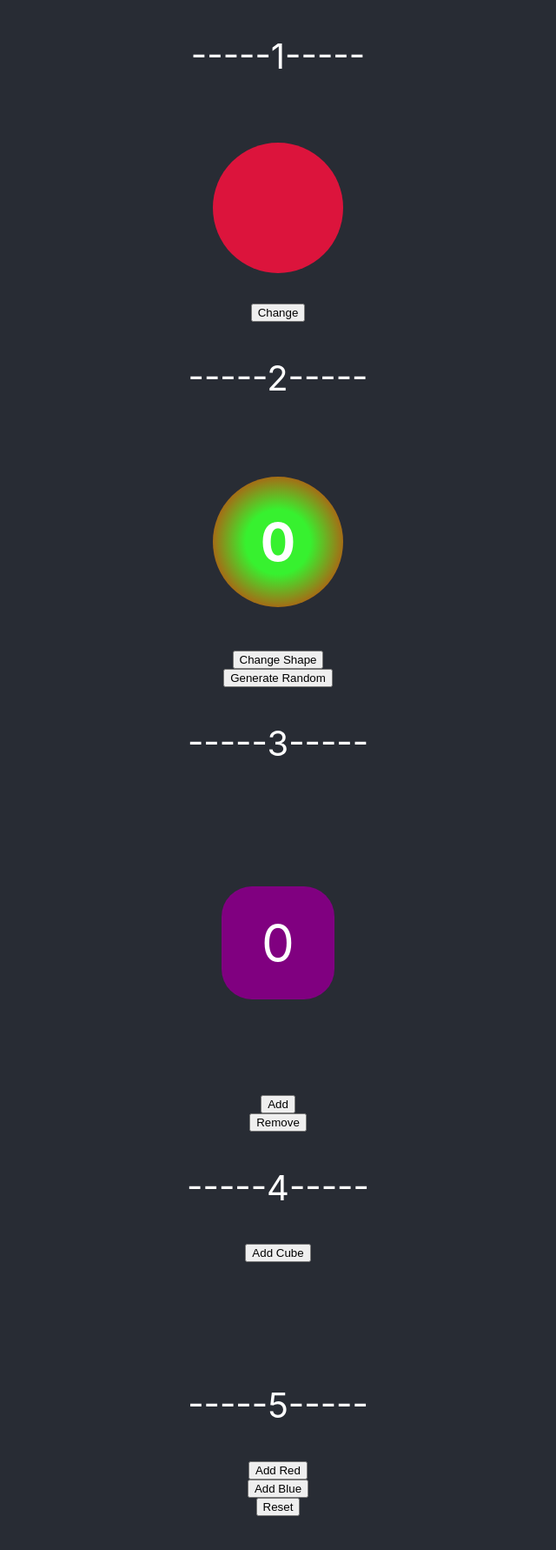
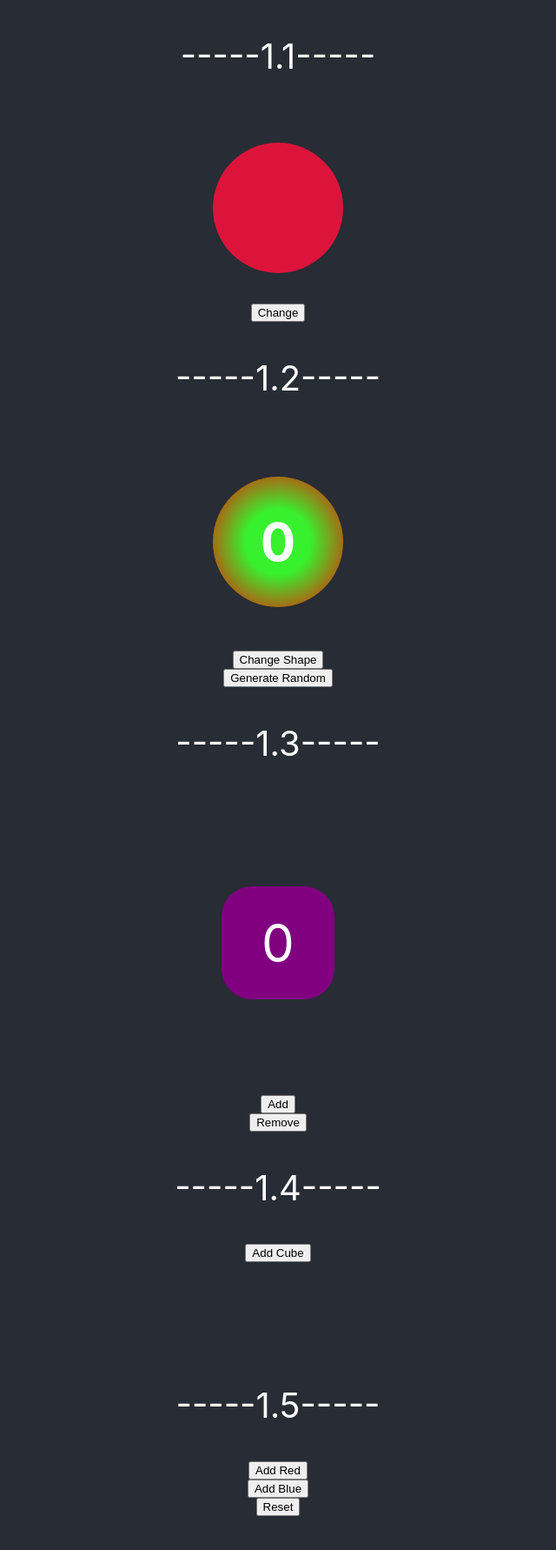
Before and after one commit to zasweted/home-work, a React (Create React App) app: page / in a window 1280 px wide. Shown: the top 1782 px of the page at 87% size, without its empty margins (320-960 px from the left). Built offline with nearby package versions, Linux system fonts and the light colour scheme.

Commit message:
homework

```diff
--- a/src/Components/add-cube.jsx
+++ b/src/Components/add-cube.jsx
@@ -12,7 +12,7 @@ function AddCube(){
         <>
                 <p style={{
             fontSize: '40px',
-        }}>-----4-----</p>
+        }}>-----1.4-----</p>
                 <button onClick={addCubes}>Add Cube</button>
                 <div className="cube-container">
 
--- a/src/Components/add-two-cubes.jsx
+++ b/src/Components/add-two-cubes.jsx
@@ -22,7 +22,7 @@ function AddTwoCubes(){
         <>
             <p style={{
             fontSize: '40px',
-        }}>-----5-----</p>
+        }}>-----1.5-----</p>
         <button onClick={addRedCube}>Add Red</button>
         <button onClick={addBlueCube}>Add Blue</button>
         <button onClick={reset}>Reset</button>
--- a/src/Components/dvigubas-migtukas.jsx
+++ b/src/Components/dvigubas-migtukas.jsx
@@ -23,7 +23,7 @@ function DvigubasMigtukas(){
         <>
         <p style={{
             fontSize: '40px',
-        }}>-----2-----</p>
+        }}>-----1.2-----</p>
         <h2 style={{
             display: 'flex',
             flexDirection: 'column',
--- a/src/Components/migtukas.jsx
+++ b/src/Components/migtukas.jsx
@@ -17,7 +17,7 @@ function Migtukas(){
         <>
         <p style={{
             fontSize: '40px',
-        }}>-----1-----</p>
+        }}>-----1.1-----</p>
         <h1 style={{
             width: '150px',
             height: '150px',
--- a/src/Components/plius-minus.jsx
+++ b/src/Components/plius-minus.jsx
@@ -15,7 +15,7 @@ function AddRemove(){
         <>
             <p style={{
             fontSize: '40px',
-        }}>-----3-----</p>
+        }}>-----1.3-----</p>
             <p style={{
                 display: 'flex',
                 flexDirection: 'column',
```
